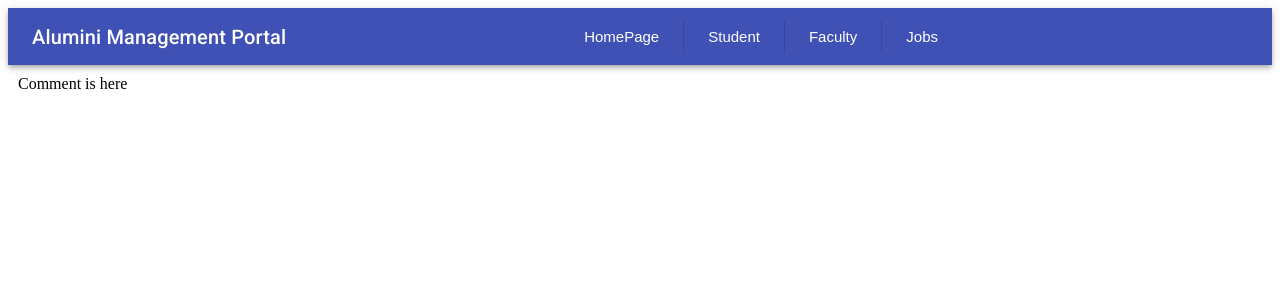
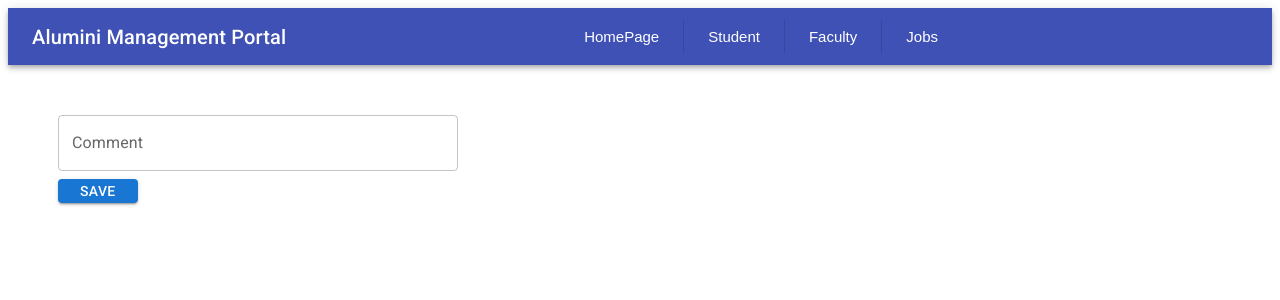
Before and after one commit to umur/waa-june-2022-final-project, a React (Create React App) app in the folder alumni_app/: page /AddComment in a window 1280 px wide. Shown: the top 300 px of the page. Built offline with nearby package versions, Linux system fonts and the light colour scheme.

Commit message:
Addcomment added

```diff
--- a/alumni_app/src/pages/comment/AddComment.js
+++ b/alumni_app/src/pages/comment/AddComment.js
@@ -1,8 +1,50 @@
 import React from "react";
+import Box from '@mui/material/Box';
+import TextField from '@mui/material/TextField';
+import Button from '@mui/material/Button';
+import { toBePartiallyChecked } from "@testing-library/jest-dom/dist/matchers";
+import { useState } from "react";
 
 export default function AddComment() {
+
+    const [commentState, setCommentState] = useState('');
+    const onClicked = () => {
+
+    }
+
+    const setCommentValue = (e) => {
+        const value = e.target.value;
+        setCommentState(value);
+    }
     return (
-        <> Comment is here
-        </>
+        <div>
+            <Box
+                component="form"
+                sx={{
+                    '& > :not(style)': { m: 5, height: '3ch', width: '50ch' },
+                }}
+                noValidate
+                autoComplete="off"
+            >
+                <TextField id="outlined-basic" label="Comment" variant="outlined" onChange={() => {
+                    setCommentValue();
+                }} />
+
+            </Box>
+            <Box
+                component="form"
+                sx={{
+                    '& > :not(style)': { ml: 5, height: '3ch', width: '10ch' },
+                }}
+                noValidate
+                autoComplete="off"
+            >
+
+                <Button onClick={onClicked} variant="contained">save</Button>
+            </Box>
+
+
+        </div>
+
     )
 }
```
Also changed, not shown: alumni_app/src/pages/Cv.js (added, +9 -0 lines).
